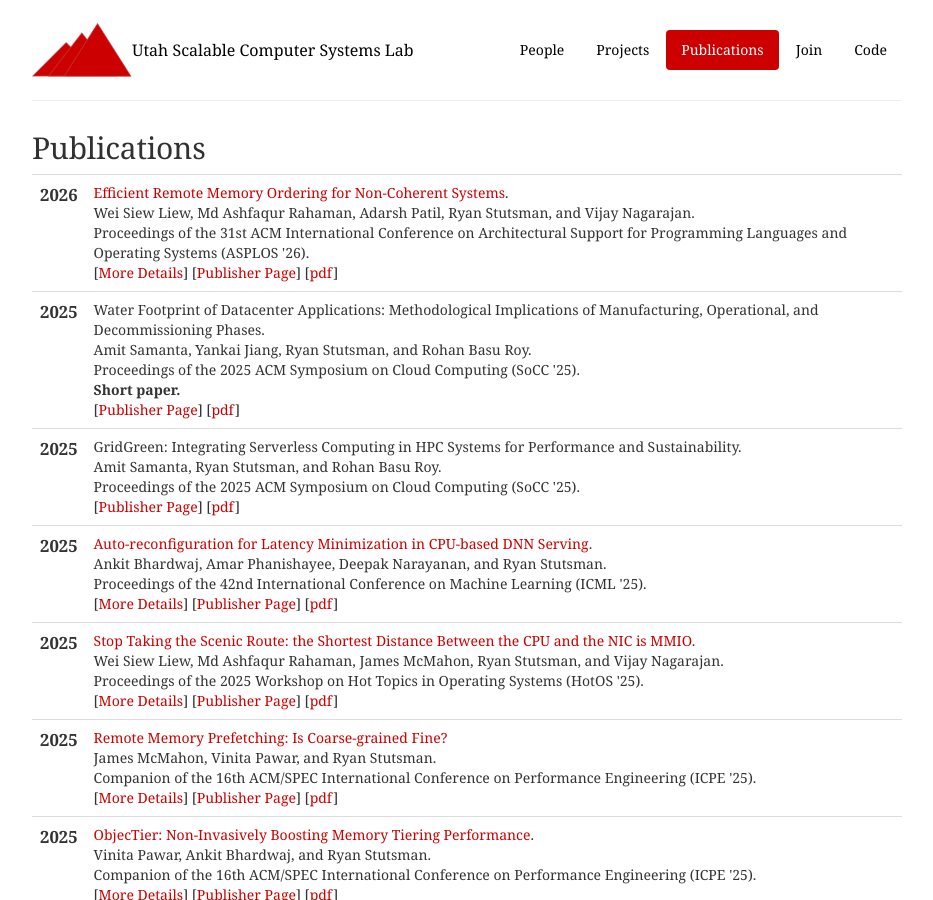
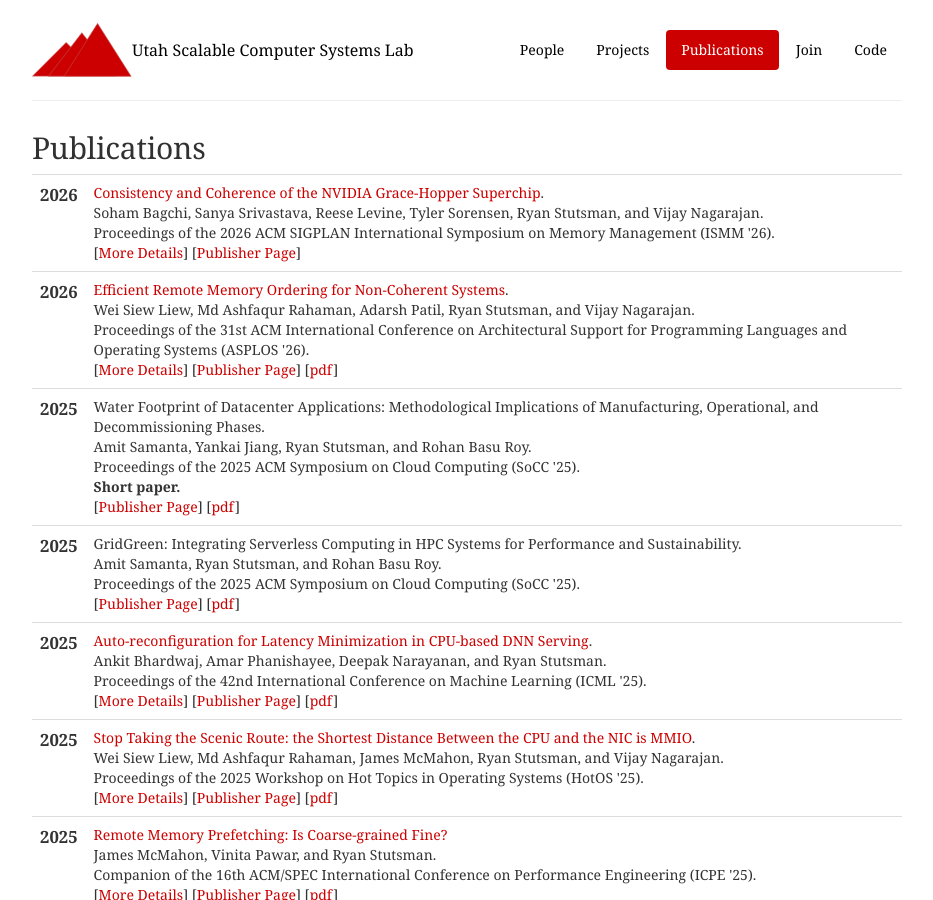
Before and after one commit to utah-scs/utah-scs.github.io, a Jekyll site: the page built from publications.html, in a window 1280 px wide and 900 px high. Shown: the whole window, without its empty margins (173-1106 px from the left). Built offline with Jekyll 4.4.1, drawn with Linux system fonts in a browser that asks for light colours.

Commit message:
ismm paper

```diff
--- a/_includes/pubs.html
+++ b/_includes/pubs.html
@@ -1,5 +1,30 @@
 <table class="table">
 <tbody>
+	<tr>
+		<td>
+			<span class="date">
+
+				<big><strong>2026</strong></big><br />
+
+
+			</span>
+		</td>
+		<td class="publication">
+			<span class="pubtitle">
+				<a href="projects/bagchi_grace-hopper">Consistency and Coherence of the NVIDIA Grace-Hopper Superchip</a>.
+			</span><br />
+			<span class="authors">
+				Soham Bagchi, Sanya Srivastava, Reese Levine, Tyler Sorensen, Ryan Stutsman, and Vijay Nagarajan.
+			</span><br />
+			<span class="venuetype"></span><span class="venue">Proceedings of the 2026 ACM SIGPLAN International Symposium on Memory Management (ISMM '26)</span>.
+			<br />
+			<span class="links">
+				[<a href="projects/bagchi_grace-hopper">More Details</a>]
+
+				[<a href="https://doi.org/10.1145/3814942.3816134">Publisher Page</a>]
+			</span>
+		</td>
+	</tr>
 	<tr>
 		<td>
 			<span class="date">
--- a/projects/cache-coherent-accelerators.html
+++ b/projects/cache-coherent-accelerators.html
@@ -30,6 +30,11 @@ projects:
 
 <h2>Publications</h2>
 
+{% assign grace_hopper = site.data.pubs["bagchi_grace-hopper"] %}
+{% include scale-out-paper.html paper=grace_hopper
+    note="A characterization of consistency and coherence behavior across the
+    CPU-GPU memory boundary in NVIDIA Grace-Hopper systems." %}
+
 {% assign pcie = site.data.pubs["liew_pcie-ordering"] %}
 {% include scale-out-paper.html paper=pcie
     note="Efficient ordering mechanisms for CPU-to-device communication over
```
Also changed, not shown: _data/pubs.yml (+29 -0 lines), bib/pubs.bib (+12 -0 lines).
